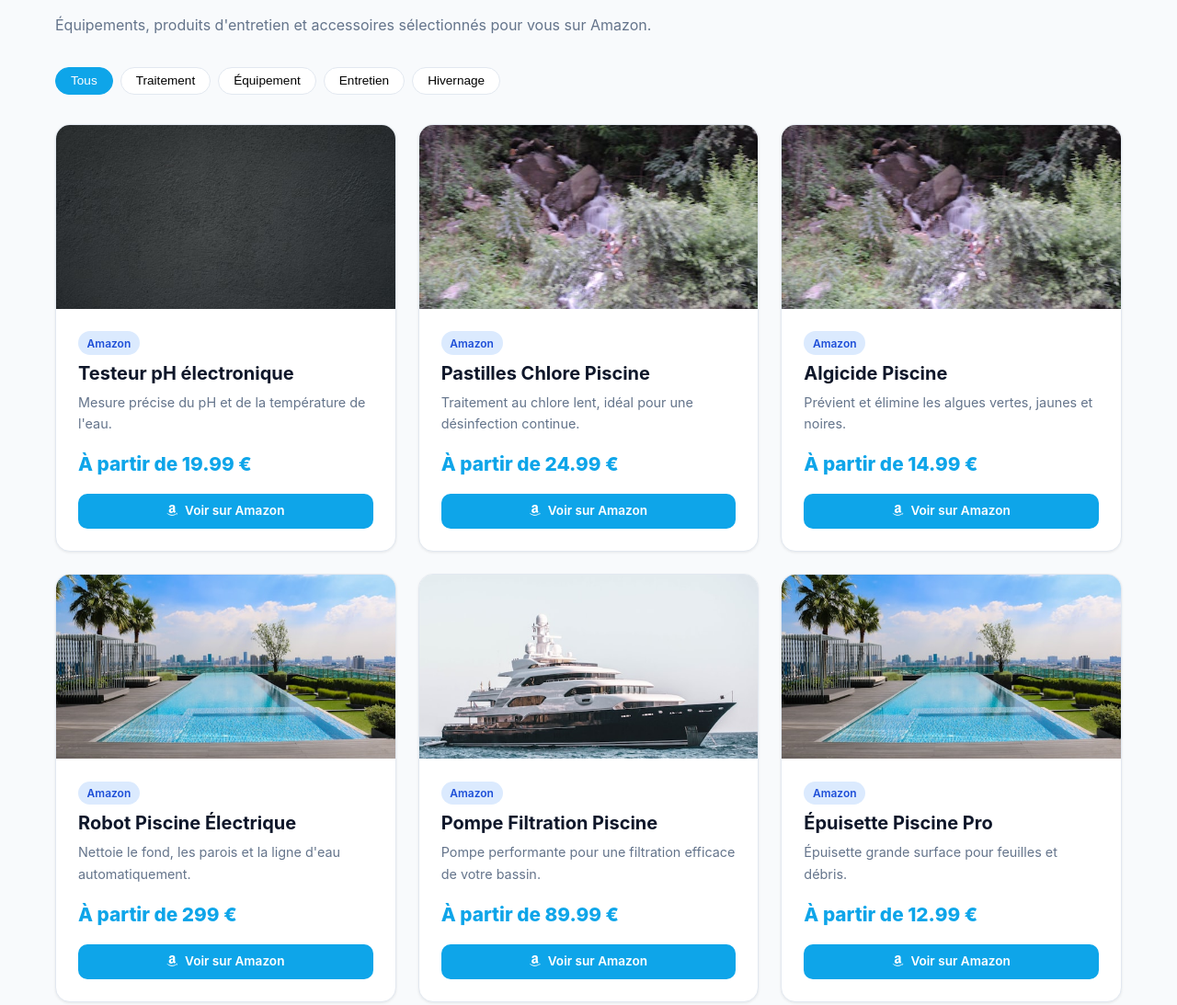
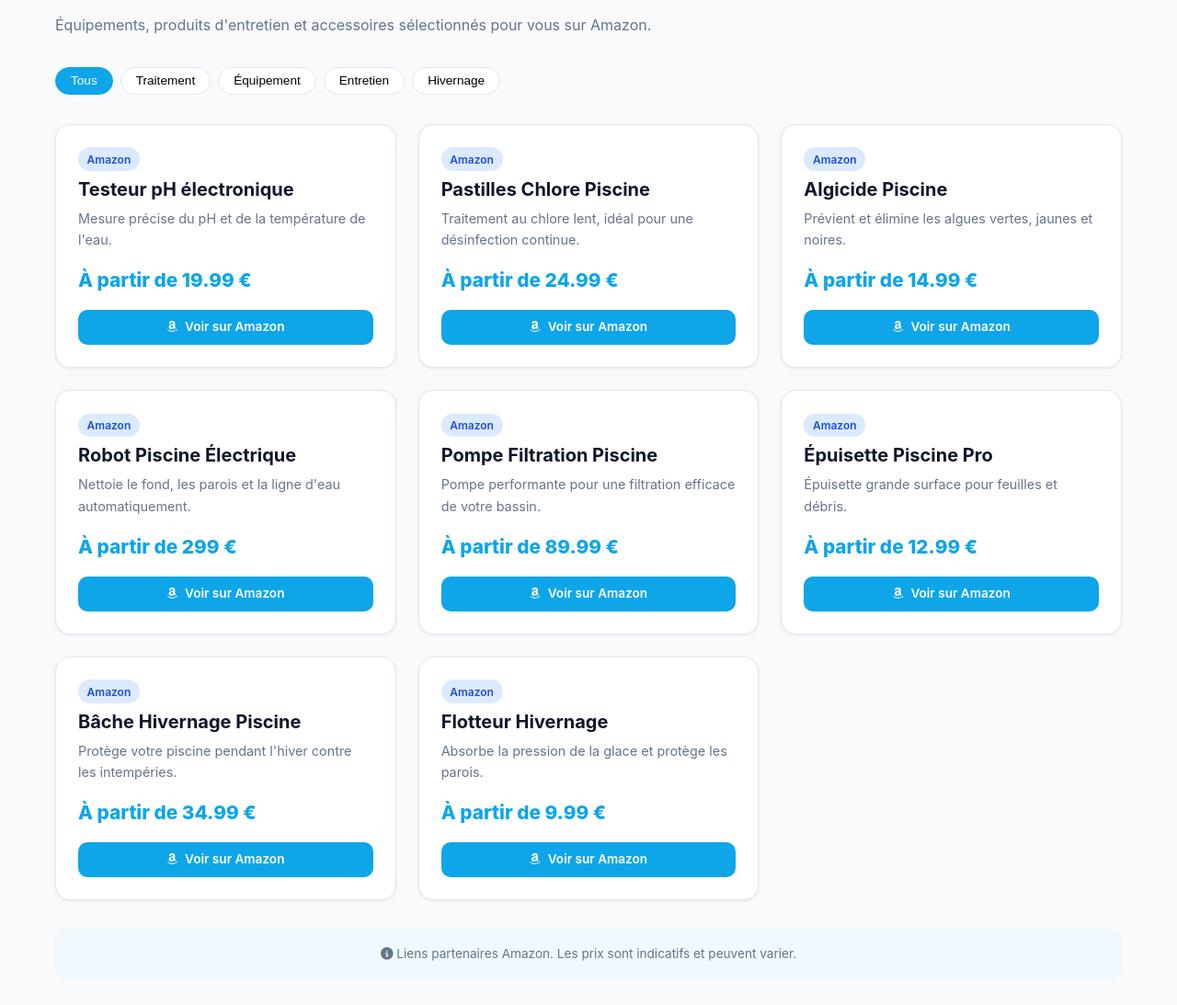
Before and after one commit to TACHIHANT/pool-academy, a plain HTML site: page boutique.html in a window 1280 px wide. Shown: the part 180-1273 px from the top of the page at 92% size. Drawn offline with Linux system fonts and the light colour scheme.

Commit message:
Remove mismatched product images from boutique

```diff
--- a/boutique.html
+++ b/boutique.html
@@ -55,7 +55,6 @@
 
       <div class="products-grid" id="shop-grid">
         <div class="product-card">
-          <img class="product-card-img" src="images/shop-testeur.jpg" alt="Testeur pH" style="object-fit:cover;">
           <div class="product-card-body">
             <span class="badge">Amazon</span>
             <h3>Testeur pH électronique</h3>
@@ -66,7 +65,6 @@
         </div>
 
         <div class="product-card">
-          <img class="product-card-img" src="images/shop-chlore.jpg" alt="Chlore" style="object-fit:cover;">
           <div class="product-card-body">
             <span class="badge">Amazon</span>
             <h3>Pastilles Chlore Piscine</h3>
@@ -77,7 +75,6 @@
         </div>
 
         <div class="product-card">
-          <img class="product-card-img" src="images/shop-algicide.jpg" alt="Algicide" style="object-fit:cover;">
           <div class="product-card-body">
             <span class="badge">Amazon</span>
             <h3>Algicide Piscine</h3>
@@ -88,7 +85,6 @@
         </div>
 
         <div class="product-card">
-          <img class="product-card-img" src="images/shop-robot.jpg" alt="Robot Piscine" style="object-fit:cover;">
           <div class="product-card-body">
             <span class="badge">Amazon</span>
             <h3>Robot Piscine Électrique</h3>
@@ -99,7 +95,6 @@
         </div>
 
         <div class="product-card">
-          <img class="product-card-img" src="images/shop-pompe.jpg" alt="Pompe" style="object-fit:cover;">
           <div class="product-card-body">
             <span class="badge">Amazon</span>
             <h3>Pompe Filtration Piscine</h3>
@@ -110,7 +105,6 @@
         </div>
 
         <div class="product-card">
-          <img class="product-card-img" src="images/shop-equipement.jpg" alt="Épuisette" style="object-fit:cover;">
           <div class="product-card-body">
             <span class="badge">Amazon</span>
             <h3>Épuisette Piscine Pro</h3>
@@ -121,7 +115,6 @@
         </div>
 
         <div class="product-card">
-          <img class="product-card-img" src="images/shop-bache.jpg" alt="Bâche" style="object-fit:cover;">
           <div class="product-card-body">
             <span class="badge">Amazon</span>
             <h3>Bâche Hivernage Piscine</h3>
@@ -132,7 +125,6 @@
         </div>
 
         <div class="product-card">
-          <img class="product-card-img" src="images/shop-hivernage.jpg" alt="Flotteur" style="object-fit:cover;">
           <div class="product-card-body">
             <span class="badge">Amazon</span>
             <h3>Flotteur Hivernage</h3>
```
